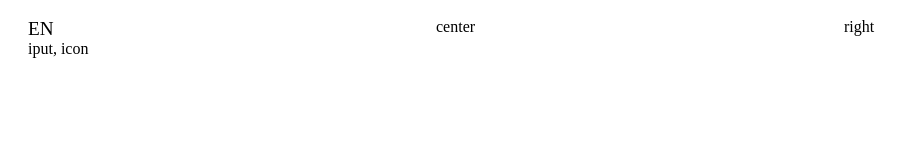
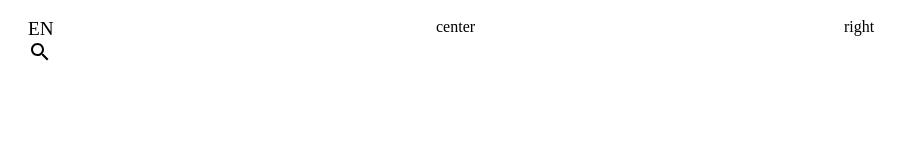
Before and after one commit to snowleopardAlexa/e-commerce-fashion-store, a React (Create React App) app: page / in a window 1280 px wide. Shown: the top 160 px of the page, without its empty margins (0-908 px from the left). Built offline with nearby package versions, Linux system fonts and the light colour scheme; a web font is replaced by a local one.

Commit message:
add icon search

```diff
--- a/src/components/Navbar.jsx
+++ b/src/components/Navbar.jsx
@@ -1,3 +1,4 @@
+import { Search } from '@material-ui/icons';
 import React from 'react';
 import styled from 'styled-components';
 
@@ -37,7 +38,7 @@ const Navbar = () => {
                <Left>
                    <Language>EN</Language>
                    <SearchContainer>
-                       iput, icon
+                       <Search />
                    </SearchContainer>
                </Left>
                <Center>center</Center>
```
